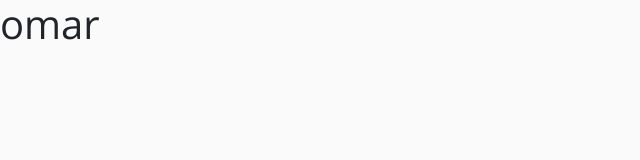
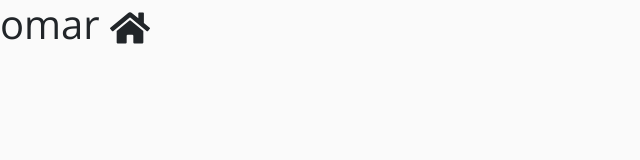
Before and after one commit to Amooryjubran/store, a React (Create React App) app: page / in a window 1280 px wide. Shown: the top 160 px of the page, without its empty margins (0-640 px from the left). Built offline with nearby package versions, Linux system fonts and the light colour scheme.

Commit message:
setup commit

```diff
--- a/src/App.js
+++ b/src/App.js
@@ -2,11 +2,12 @@ import React from 'react';
 
 import './App.css';
 import 'bootstrap/dist/css/bootstrap.min.css';
+import {FaHome} from 'react-icons/fa';
 
 function App() {
   return (
 
-      <h1>omar</h1>
+      <h1>omar <FaHome/></h1>
 
   );
 }
```
